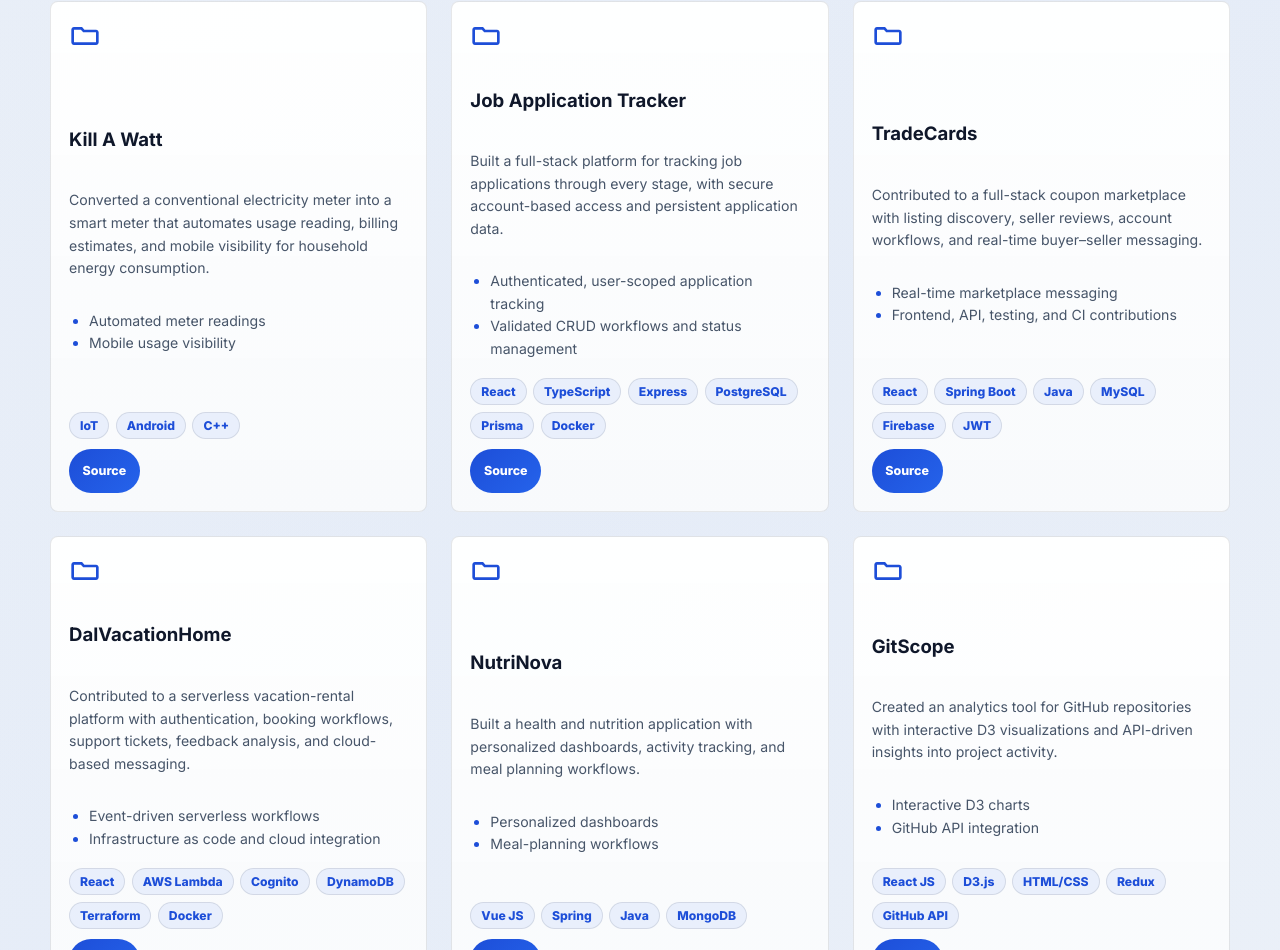
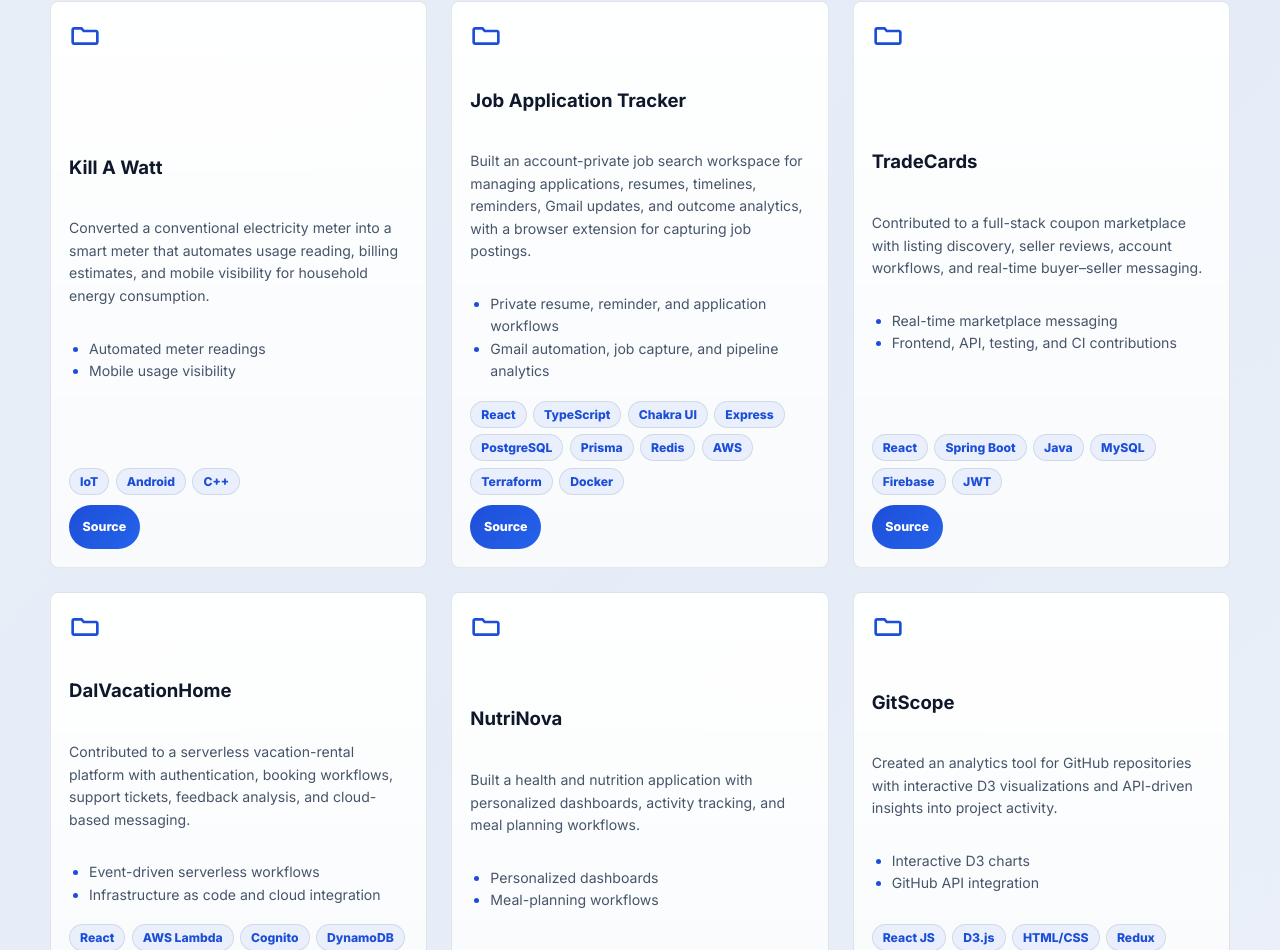
Before and after one commit to Kabilesh020799/Porfolio_React, a React (Create React App) app: page / in a window 1280 px wide. Shown: the part 5219-6169 px from the top of the page. Built offline with nearby package versions, Linux system fonts and the light colour scheme; no server answers.

Commit message:
docs(projects): refresh job tracker details

```diff
--- a/src/data/projects.js
+++ b/src/data/projects.js
@@ -10,12 +10,23 @@ const projects = [
   {
     title: "Job Application Tracker",
     content:
-      "Built a full-stack platform for tracking job applications through every stage, with secure account-based access and persistent application data.",
-    tile: ["React", "TypeScript", "Express", "PostgreSQL", "Prisma", "Docker"],
+      "Built an account-private job search workspace for managing applications, resumes, timelines, reminders, Gmail updates, and outcome analytics, with a browser extension for capturing job postings.",
+    tile: [
+      "React",
+      "TypeScript",
+      "Chakra UI",
+      "Express",
+      "PostgreSQL",
+      "Prisma",
+      "Redis",
+      "AWS",
+      "Terraform",
+      "Docker",
+    ],
     giturl: "https://github.com/Kabilesh020799/JobApplicationTracker",
     highlights: [
-      "Authenticated, user-scoped application tracking",
-      "Validated CRUD workflows and status management",
+      "Private resume, reminder, and application workflows",
+      "Gmail automation, job capture, and pipeline analytics",
     ],
   },
   {
```
